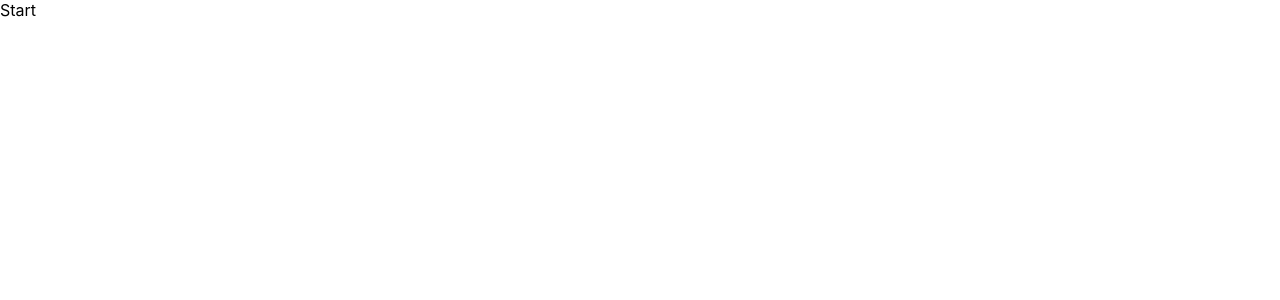
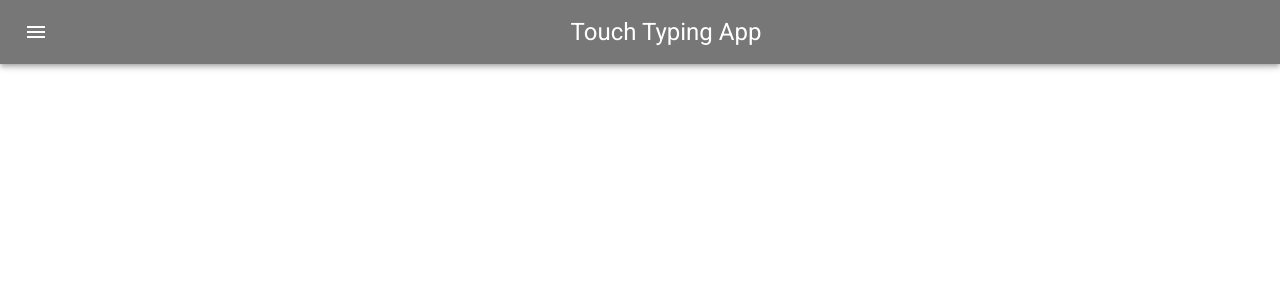
Before and after one commit to anvar2705/touch-typing-app, a React (Create React App) app: page / in a window 1280 px wide. Shown: the top 300 px of the page. Built offline with nearby package versions, Linux system fonts and the light colour scheme.

Commit message:
Add MUI, AppBarCustom

```diff
--- a/package.json
+++ b/package.json
@@ -3,6 +3,10 @@
   "version": "0.1.0",
   "private": true,
   "dependencies": {
+    "@emotion/react": "^11.8.2",
+    "@emotion/styled": "^11.8.1",
+    "@mui/icons-material": "^5.5.0",
+    "@mui/material": "^5.5.0",
     "@testing-library/jest-dom": "^5.16.2",
     "@testing-library/react": "^12.1.4",
     "@testing-library/user-event": "^13.5.0",
--- a/src/App.tsx
+++ b/src/App.tsx
@@ -1,7 +1,12 @@
 import React from 'react'
+import AppBarCustom from './components/shared/appbars/AppBarCustom'
 
 const App = () => {
-  return <div>Start</div>
+  return (
+    <>
+      <AppBarCustom />
+    </>
+  )
 }
 
 export default App
--- /dev/null
+++ b/src/components/shared/appbars/AppBarCustom.tsx
@@ -0,0 +1,23 @@
+import * as React from 'react'
+import AppBar from '@mui/material/AppBar'
+import Box from '@mui/material/Box'
+import Toolbar from '@mui/material/Toolbar'
+import Typography from '@mui/material/Typography'
+import IconButton from '@mui/material/IconButton'
+import MenuIcon from '@mui/icons-material/Menu'
+
+const ButtonAppBar = () => (
+  <Box sx={{ flexGrow: 1 }}>
+    <AppBar position='static' sx={{ backgroundColor: '#777' }}>
+      <Toolbar>
+        <IconButton size='large' edge='start' color='inherit' aria-label='menu' sx={{ mr: 2 }}>
+          <MenuIcon />
+        </IconButton>
+        <Typography variant='h5' component='div' sx={{ flexGrow: 1, textAlign: 'center' }}>
+          Touch Typing App
+        </Typography>
+      </Toolbar>
+    </AppBar>
+  </Box>
+)
+export default ButtonAppBar
--- a/src/index.css
+++ b/src/index.css
@@ -1,3 +1,4 @@
+@import url('https://fonts.googleapis.com/css2?family=Roboto:ital,wght@0,100;0,300;0,400;0,500;0,700;0,900;1,100;1,300;1,400;1,500;1,700;1,900&display=swap');
 body {
   margin: 0;
   font-family: -apple-system, BlinkMacSystemFont, 'Segoe UI', 'Roboto', 'Oxygen',
```
Also changed, not shown: 1 other file (tests, documents, lock files or other folders).
